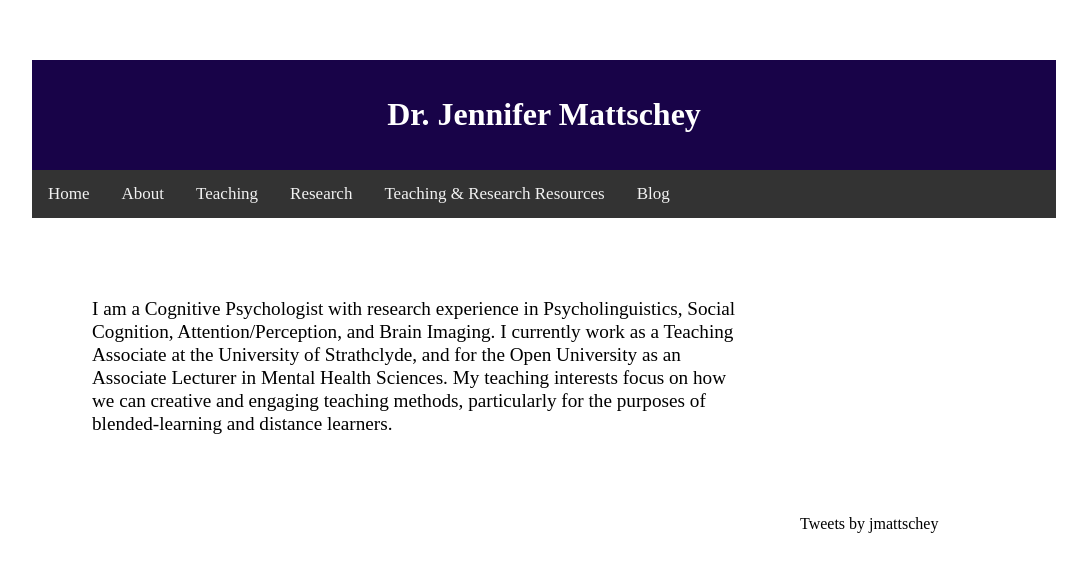
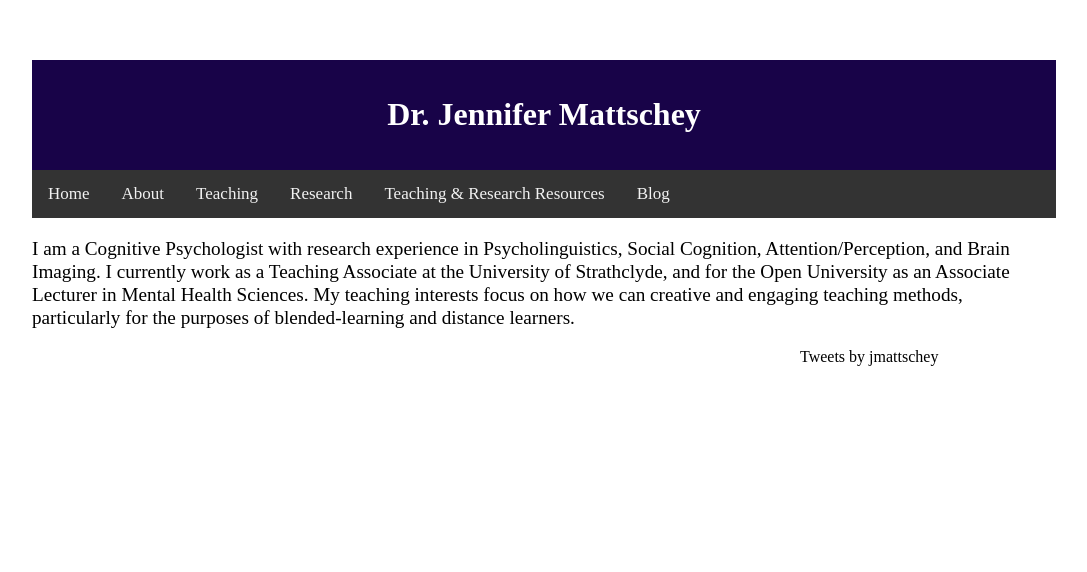
Before and after one commit to jmattschey/jmattschey.github.io, a Jekyll site: the page built from index.html, in a window 1280 px wide. Shown: the top 572 px of the page, without its empty margins (96-1183 px from the left). Built offline with Jekyll 4.4.1, drawn with Linux system fonts in a browser that asks for light colours; comment, search, counter and statistics services are not loaded.

Commit message:
Update style.css

```diff
--- a/css/style.css
+++ b/css/style.css
@@ -28,7 +28,7 @@
   display:inline;
 }
 
-.content {
+.content1 {
   width: 75%;
   padding: 60px;
 
```
